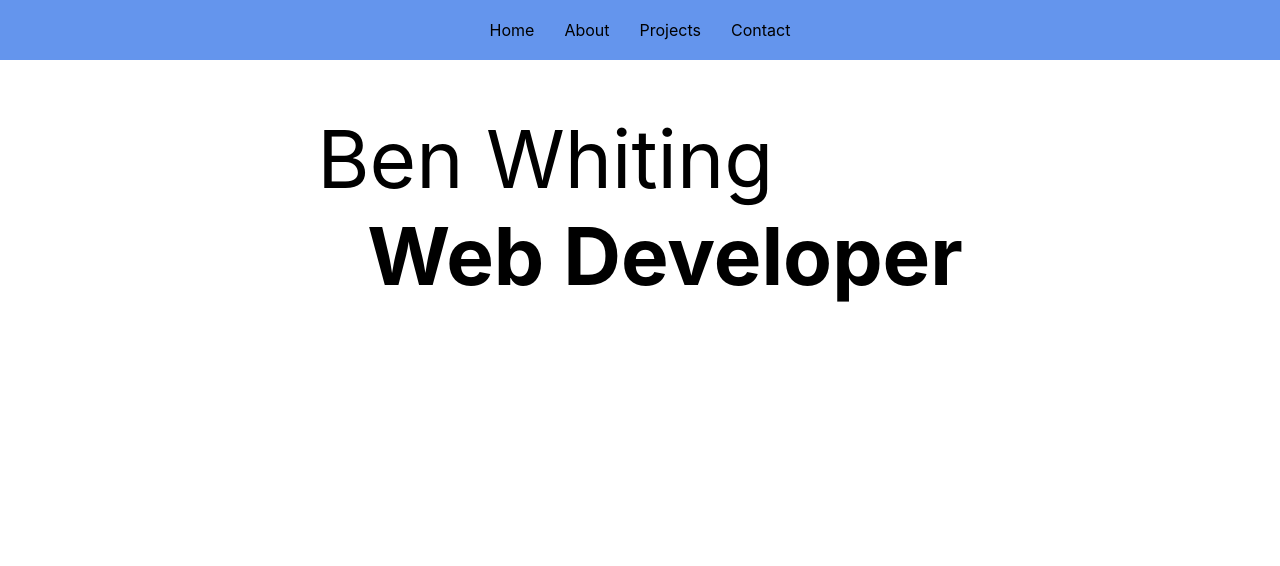
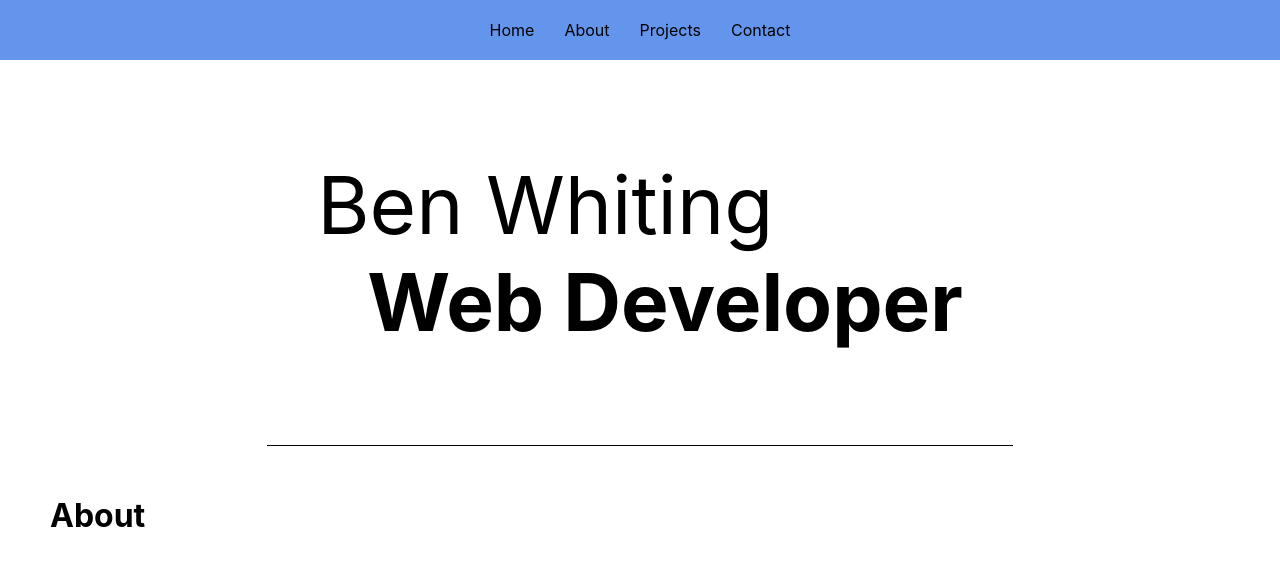
Before and after one commit to benzelcurry/portfolio, a React (Create React App) app: page / in a window 1280 px wide. Shown: the top 566 px of the page. Built offline with nearby package versions, Linux system fonts and the light colour scheme.

Commit message:
Start about section and fix animation for title

```diff
--- /dev/null
+++ b/src/components/About.js
@@ -0,0 +1,13 @@
+import React from 'react';
+
+import '../stylesheets/About.css';
+
+const About = () => {
+  return (
+    <div className="about-container">
+      <h2 className="about-title">About</h2>
+    </div>
+  );
+};
+
+export default About;
--- a/src/components/App.js
+++ b/src/components/App.js
@@ -2,6 +2,7 @@ import React from 'react';
 
 import Nav from './Nav';
 import Title from './Title';
+import About from './About';
 import '../stylesheets/App.css';
 
 const App = () => {
@@ -9,6 +10,7 @@ const App = () => {
     <div className='app-container'>
       <Nav />
       <Title />
+      <About />
     </div>
   );
 }
--- /dev/null
+++ b/src/stylesheets/About.css
@@ -0,0 +1,9 @@
+.about-container {
+  padding: 50px;
+}
+
+.about-title {
+  font-size: 2rem;
+  font-weight: bold;
+  margin: 0px;
+}
--- a/src/stylesheets/Title.css
+++ b/src/stylesheets/Title.css
@@ -2,9 +2,12 @@
   align-self: center;
   display: flex;
   flex-direction: column;
+  justify-content: center;
   padding: 50px;
   font-size: 5rem;
+  height: 285px;
   overflow: hidden;
+  border-bottom: solid 1px black;
 }
 
 .name {
```
